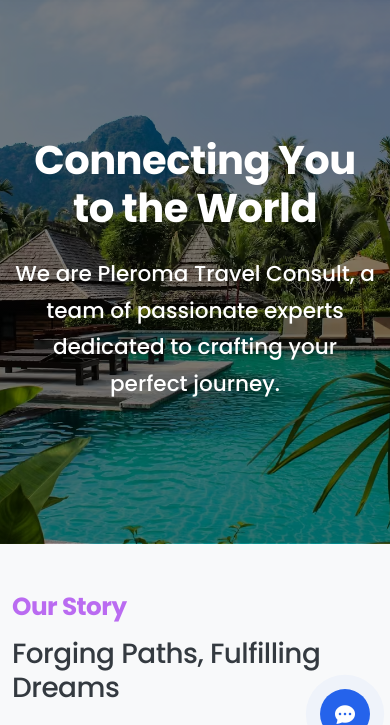
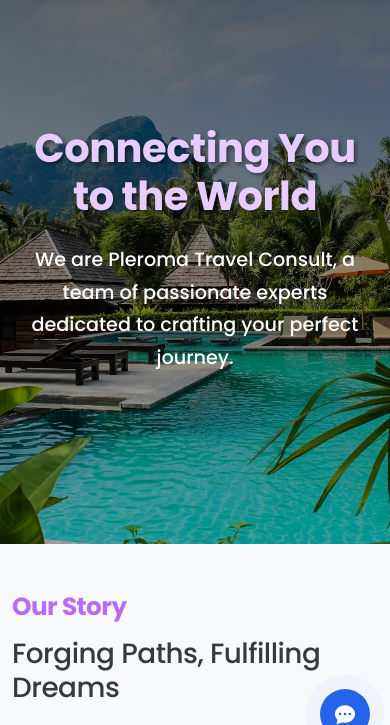
Before and after one commit to uniq645/pleroma-travel, a plain HTML site: page about.html in a window 390 px wide. Shown: the part 85-810 px from the top of the page. Drawn offline with nearby package versions, Linux system fonts and the light colour scheme.

Commit message:
Update about.html

```diff
--- a/about.html
+++ b/about.html
@@ -9,6 +9,20 @@
     <link rel="stylesheet" href="style.css">
     <style>
         /* Page-specific styles */
+        :root {
+            --primary-blue: #2563eb;
+            --primary-orange: #f97316;
+            --primary-violet: #7c3aed;
+            --secondary-blue: #1e40af;
+            --light-orange: #ffedd5;
+            --light-violet: #ede9fe;
+            --dark-gray: #1f2937;
+            --medium-gray: #6b7280;
+            --light-gray: #f3f4f6;
+            --bs-primary: #ba6bf1;
+            --bs-accent: #DAA520;
+        }
+
         body {
             padding-top: 80px;
             font-family: 'Poppins', sans-serif;
@@ -22,21 +36,33 @@
             color: #212529; /* Darker heading color */
         }
 
-        .hero-image {
-            background-image: linear-gradient(rgba(0, 0, 0, 0.5), rgba(0, 0, 0, 0.5)), url('./images/about-hero.avif');
+        /* New Hero Section styles from apply.html */
+        .hero-section {
+            position: relative;
+            padding: 120px 0;
+            background: linear-gradient(rgba(0, 0, 0, 0.6), rgba(0, 0, 0, 0.3)), url('./images/about-hero.avif') no-repeat center center;
             background-size: cover;
-            background-position: center 70%;
+            color: white;
             height: 65vh;
             display: flex;
             align-items: center;
             justify-content: center;
-            text-align: center;
-            color: white;
         }
 
-        .hero-image h1 {
-            color: white;
+        .hero-title {
+            font-size: 2.8rem;
             font-weight: 700;
+			color: #e6ccff; /* Text color from apply.html */
+            margin-bottom: 1.5rem;
+            text-shadow: 2px 2px 4px rgba(0, 0, 0, 0.5);
+        }
+
+        .hero-subtitle {
+            font-size: 1.2rem;
+            margin-bottom: 2.5rem;
+            max-width: 700px;
+            margin-left: auto;
+            margin-right: auto;
         }
 
         .section-title {
@@ -159,7 +185,7 @@
 
         /* Mobile menu adjustments */
         @media (max-width: 768px) {
-            .hero-image h1 {
+            .hero-title {
                 font-size: 2.5rem;
             }
         }
@@ -252,14 +278,19 @@
 </nav>
 
 <!-- Hero Section -->
-<section class="hero-image">
-    <div class="container">
-        <h1 class="display-3 fw-bold mb-4">Connecting You to the World</h1>
-        <p class="lead fs-4" style="max-width: 700px; margin: auto;">
-            We are Pleroma Travel Consult, a team of passionate experts dedicated to crafting your perfect journey.
-        </p>
+<section class="hero-section position-relative overflow-hidden">
+    <div class="container position-relative z-index-2 h-100">
+        <div class="row align-items-center h-100">
+            <div class="col-lg-8 mx-auto text-center">
+                <h1 class="hero-title mb-4">Connecting You to the World</h1>
+                <p class="hero-subtitle">
+                    We are Pleroma Travel Consult, a team of passionate experts dedicated to crafting your perfect journey.
+                </p>
+            </div>
+        </div>
     </div>
 </section>
+
 
 <!-- Our Story Section -->
 <section class="py-5" id="company">
@@ -332,11 +363,7 @@
                 <p class="lead text-muted">We are proud to be honored for our dedication to creating outstanding travel experiences. This award reflects our team's hard work and our clients' invaluable trust.</p>
             </div>
             <div class="col-lg-7 d-flex justify-content-center">
-                 <div class="achievement-badge">
-                    <div class="icon"><i class="bi bi-trophy-fill"></i></div>
-                    <div class="year">2024</div>
-                    <div class="text">Best Tour Operator</div>
-                </div>
+                 <img src="./images/tour-badge.jpg" alt="Best Tour Operator 2024 Award Badge" class="img-fluid" style="max-width: 250px; box-shadow: 0 10px 30px rgba(0,0,0,0.1);">
             </div>
         </div>
     </div>
@@ -513,7 +540,7 @@
                 <span>Email</span>
             </a>
 
-            <a href="booking.html" class="chat-option" title="Book a consultation">
+            <a href="#calendly-booking" class="chat-option" title="Book a consultation">
                 <i class="bi bi-calendar-event"></i>
                 <span>Book Now</span>
             </a>
```
